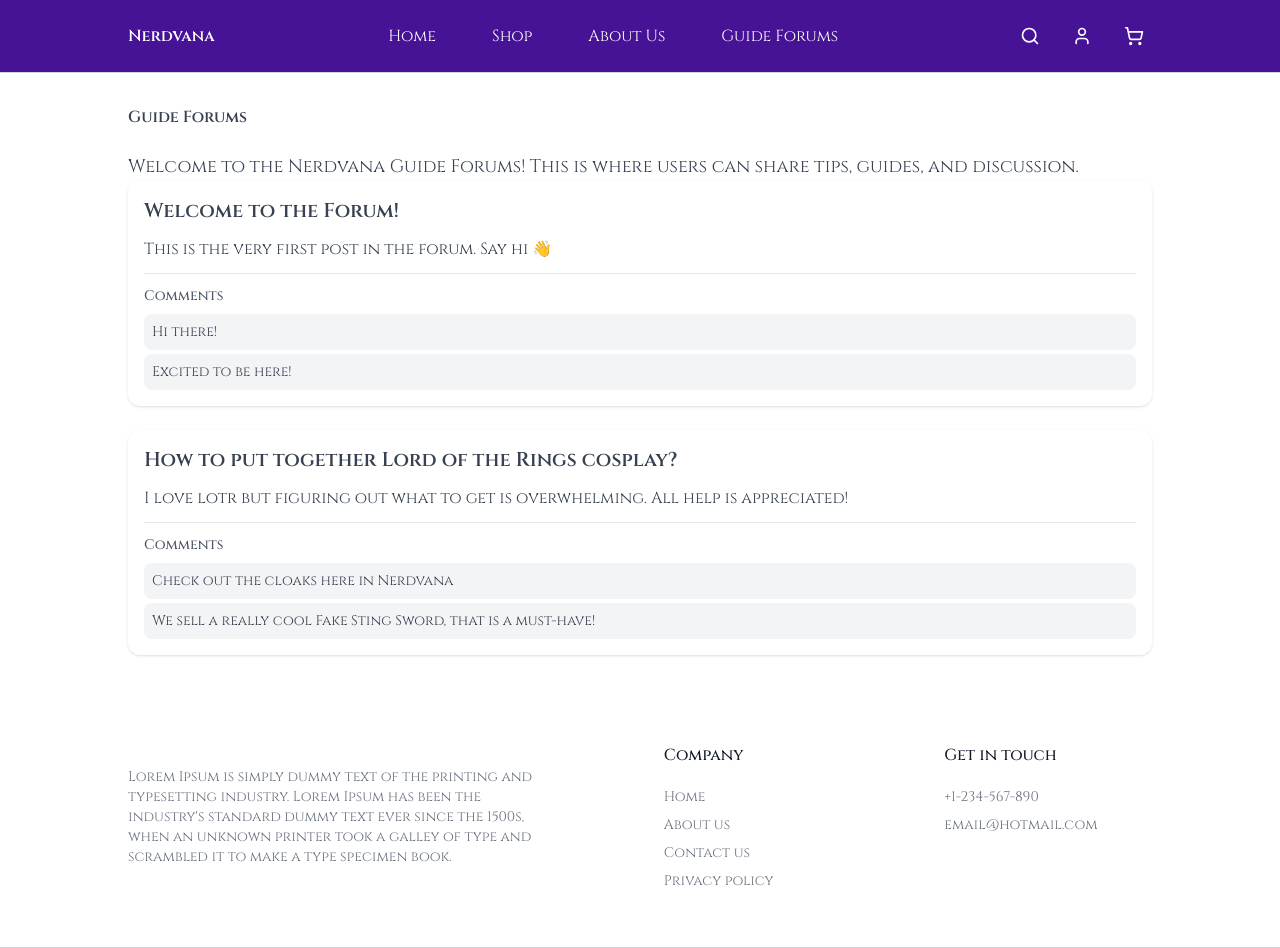
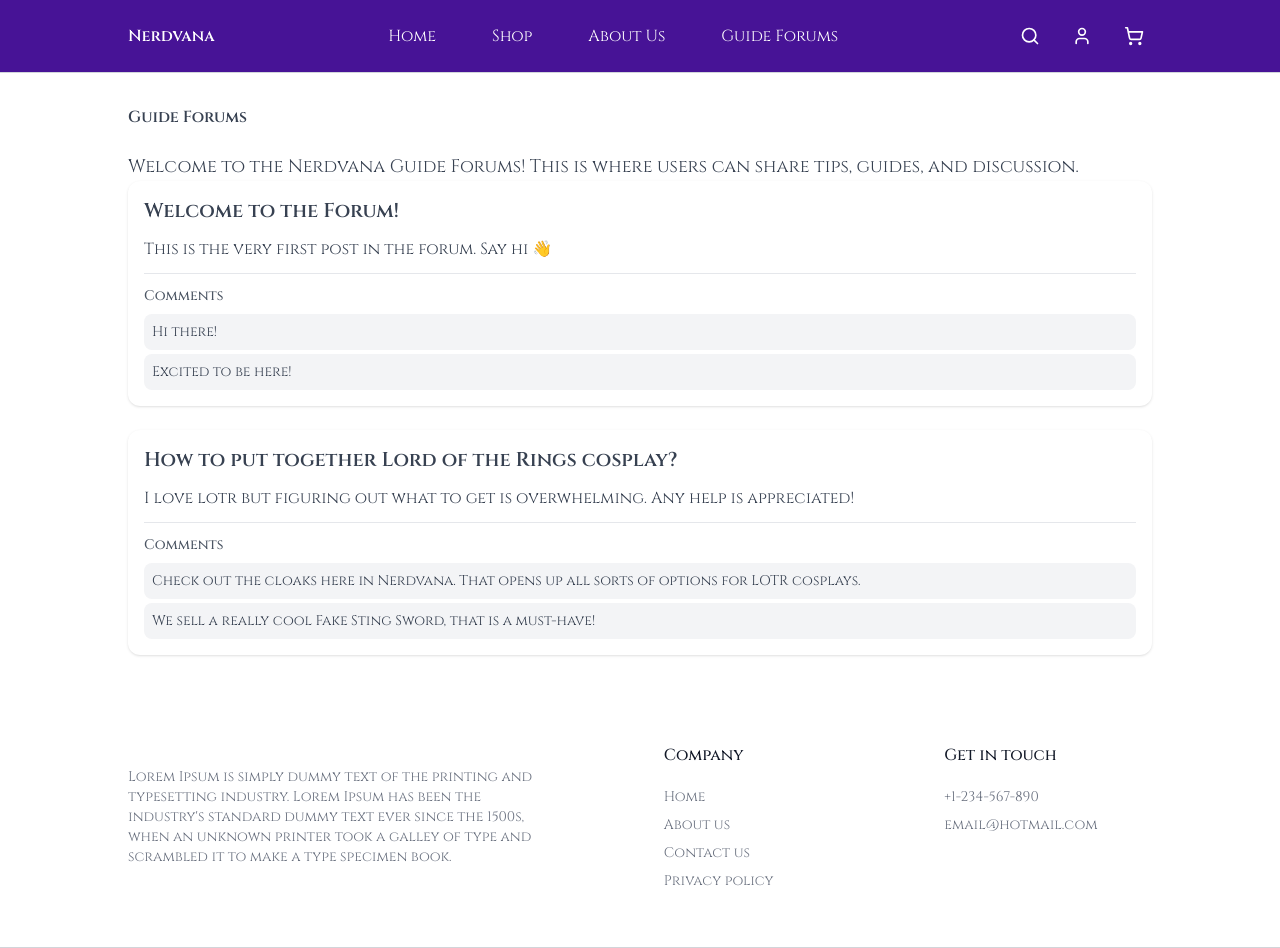
Before and after one commit to DJVelz/Nerdvana, a Next.js app: page /guide-forum in a window 1280 px wide. Built offline with nearby package versions, Linux system fonts and the light colour scheme.

Commit message:
edited forum comments

```diff
--- a/app/guide-forum/page.jsx
+++ b/app/guide-forum/page.jsx
@@ -12,8 +12,8 @@ const posts = [
   {
     id: 2,
     title: "How to put together Lord of the Rings cosplay?",
-    content: "I love lotr but figuring out what to get is overwhelming. All help is appreciated!",
-    comments: ["Check out the cloaks here in Nerdvana", "We sell a really cool Fake Sting Sword, that is a must-have!"],
+    content: "I love lotr but figuring out what to get is overwhelming. Any help is appreciated!",
+    comments: ["Check out the cloaks here in Nerdvana. That opens up all sorts of options for LOTR cosplays.", "We sell a really cool Fake Sting Sword, that is a must-have!"],
   },
 ];
 
```
